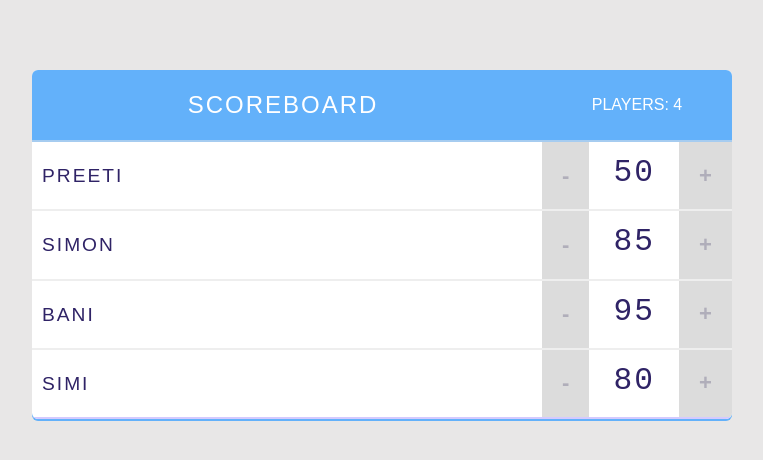
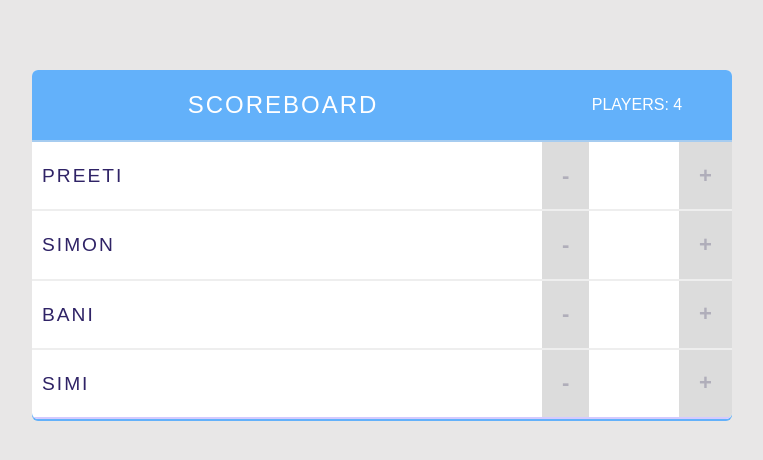
Before and after one commit to singhp1992/score, a React (Create React App) app: page / in a window 1280 px wide. Shown: the top 460 px of the page, without its empty margins (258-1021 px from the left). Built offline with nearby package versions, Linux system fonts and the light colour scheme.

Commit message:
adding state to counter class

```diff
--- a/src/App.js
+++ b/src/App.js
@@ -12,7 +12,6 @@ const App = (props) => {
       { props.initialPlayers.map( player =>
         <Player
           name={player.name}
-          score={player.score}
           key={player.id.toString()}
         />
       )}
--- a/src/components/Counter.jsx
+++ b/src/components/Counter.jsx
@@ -1,6 +1,17 @@
 import React from 'react';
 
 class Counter extends React.Component {
+
+    constructor() {
+        super()
+        this.state = {
+            score: 0
+        };
+    }
+
+
+
+
     render() {
         return (
             <div className="counter">
--- a/src/components/Player.jsx
+++ b/src/components/Player.jsx
@@ -8,7 +8,7 @@ function Player(props) {
                 { props.name }
             </span>
 
-            <Counter score={props.score}/>
+            <Counter/>
         </div>
 
     );
```
